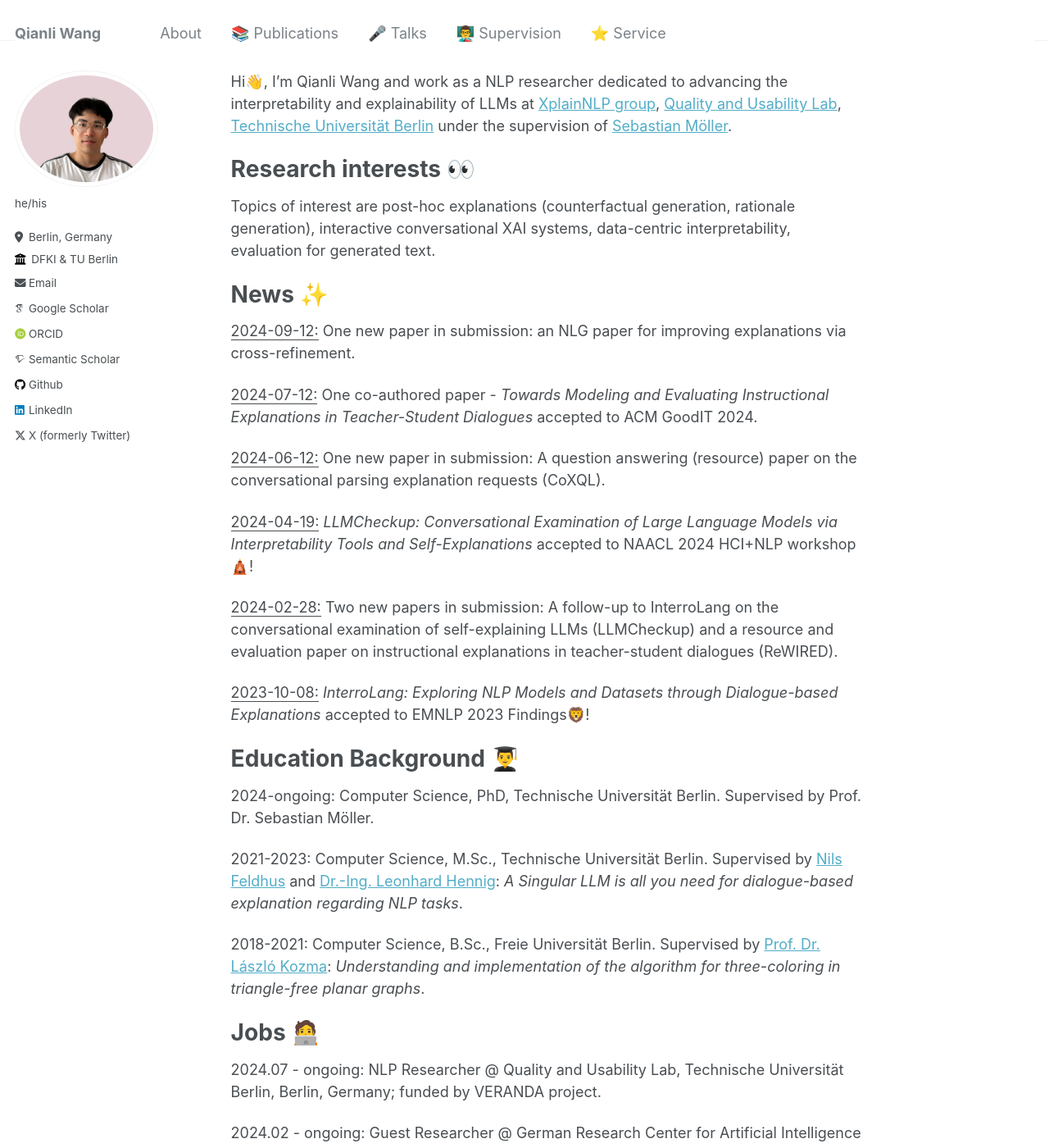
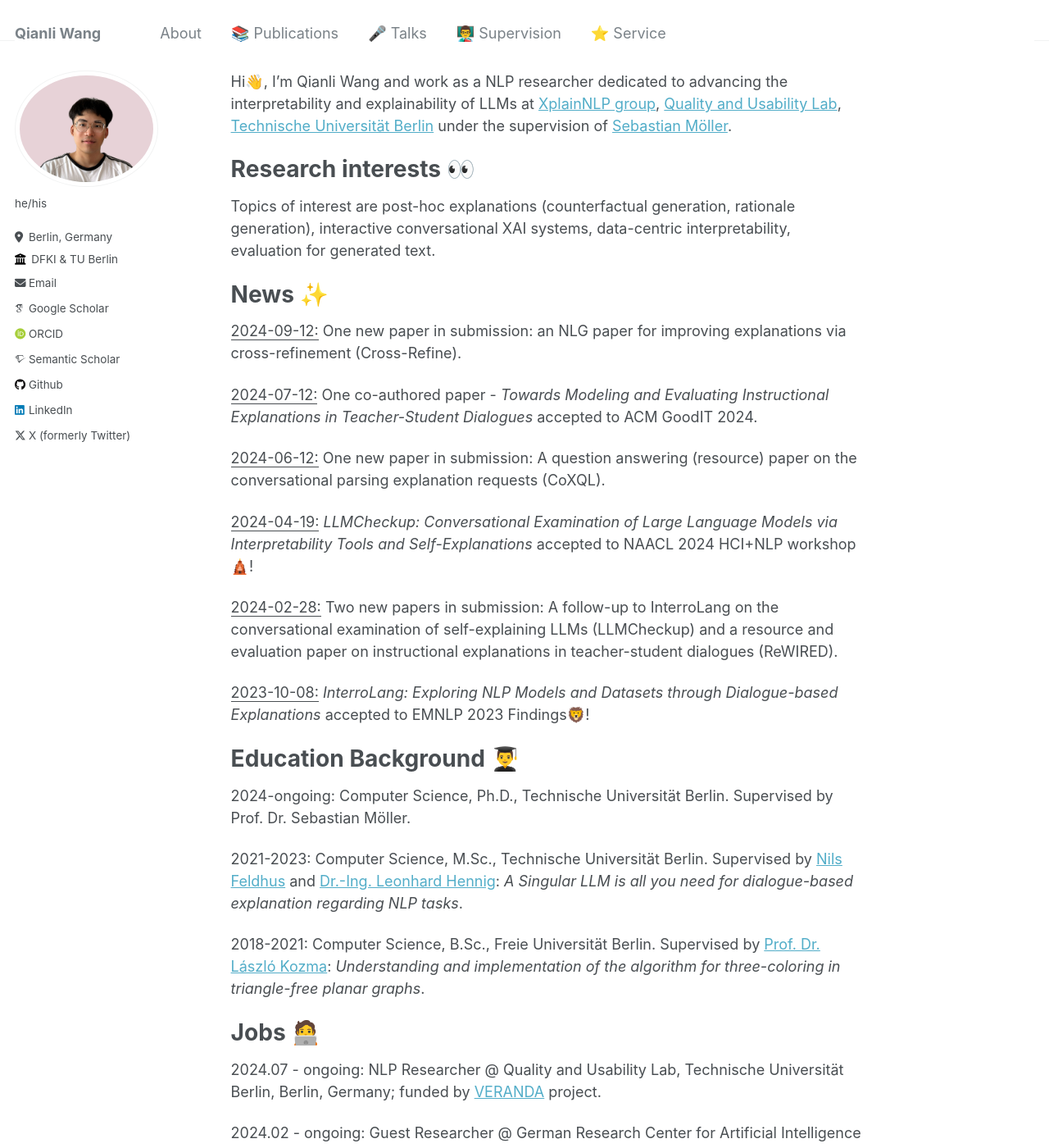
Before and after one commit to qiaw99/qiaw99.github.io, a Jekyll site: the page built from index.md, in a window 1280 px wide and 1400 px high. Shown: the whole window at 82% size. Built offline with Jekyll 4.4.1, drawn with Linux system fonts in a browser that asks for light colours; some web fonts are replaced.

```diff
--- a/index.md
+++ b/index.md
@@ -10,7 +10,7 @@ Hi👋, I’m Qianli Wang and work as a NLP researcher dedicated to advancing th
 Topics of interest are post-hoc explanations (counterfactual generation, rationale generation), interactive conversational XAI systems, data-centric interpretability, evaluation for generated text.
 
 # News ✨
-<u>2024-09-12:</u> One new paper in submission: an NLG paper for improving explanations via cross-refinement.
+<u>2024-09-12:</u> One new paper in submission: an NLG paper for improving explanations via cross-refinement (Cross-Refine).
 
 <u>2024-07-12:</u> One co-authored paper - _Towards Modeling and Evaluating Instructional Explanations in Teacher-Student Dialogues_ accepted to ACM GoodIT 2024.
 
@@ -25,14 +25,14 @@ Topics of interest are post-hoc explanations (counterfactual generation, rationa
 
 
 # Education Background 👨‍🎓
-2024-ongoing: Computer Science, PhD, Technische Universität Berlin. Supervised by Prof. Dr. Sebastian Möller.
+2024-ongoing: Computer Science, Ph.D., Technische Universität Berlin. Supervised by Prof. Dr. Sebastian Möller.
 
 2021-2023: Computer Science, M.Sc., Technische Universität Berlin. Supervised by [Nils Feldhus](https://nfelnlp.github.io/) and [Dr.-Ing. Leonhard Hennig](https://www.dfki.de/web/ueber-uns/mitarbeiter/person/lehe02): _A Singular LLM is all you need for dialogue-based explanation regarding NLP tasks_.
 
 2018-2021: Computer Science, B.Sc., Freie Universität Berlin. Supervised by [Prof. Dr. László Kozma](https://www.mi.fu-berlin.de/inf/groups/ag-ti/members/professoren/Kozma_Laszlo.html): _Understanding and implementation of the algorithm for three-coloring in triangle-free planar graphs_.
 
 # Jobs 🧑‍💻
-2024.07 - ongoing: NLP Researcher @ Quality and Usability Lab, Technische Universität Berlin, Berlin, Germany; funded by VERANDA project.
+2024.07 - ongoing: NLP Researcher @ Quality and Usability Lab, Technische Universität Berlin, Berlin, Germany; funded by [VERANDA](https://njctn.github.io/VERANDA/) project.
 
 2024.02 - ongoing: Guest Researcher @ German Research Center for Artificial Intelligence (DFKI) - [SLT Group](https://www.dfki.de/en/web/research/research-departments/speech-and-language-technology/), Berlin, Germany.
 
```
Also changed, not shown: publications/index.md (+1 -1 lines), service/index.md (+1 -0 lines).
